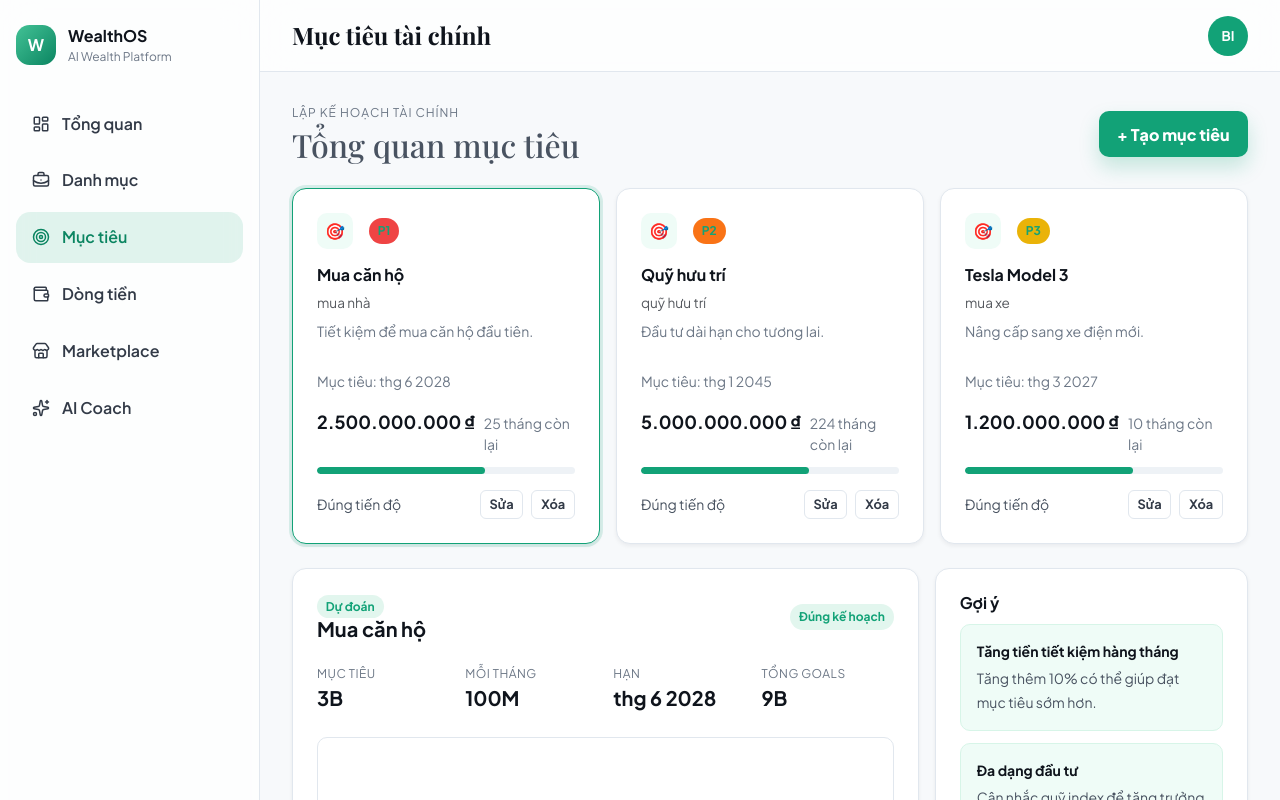
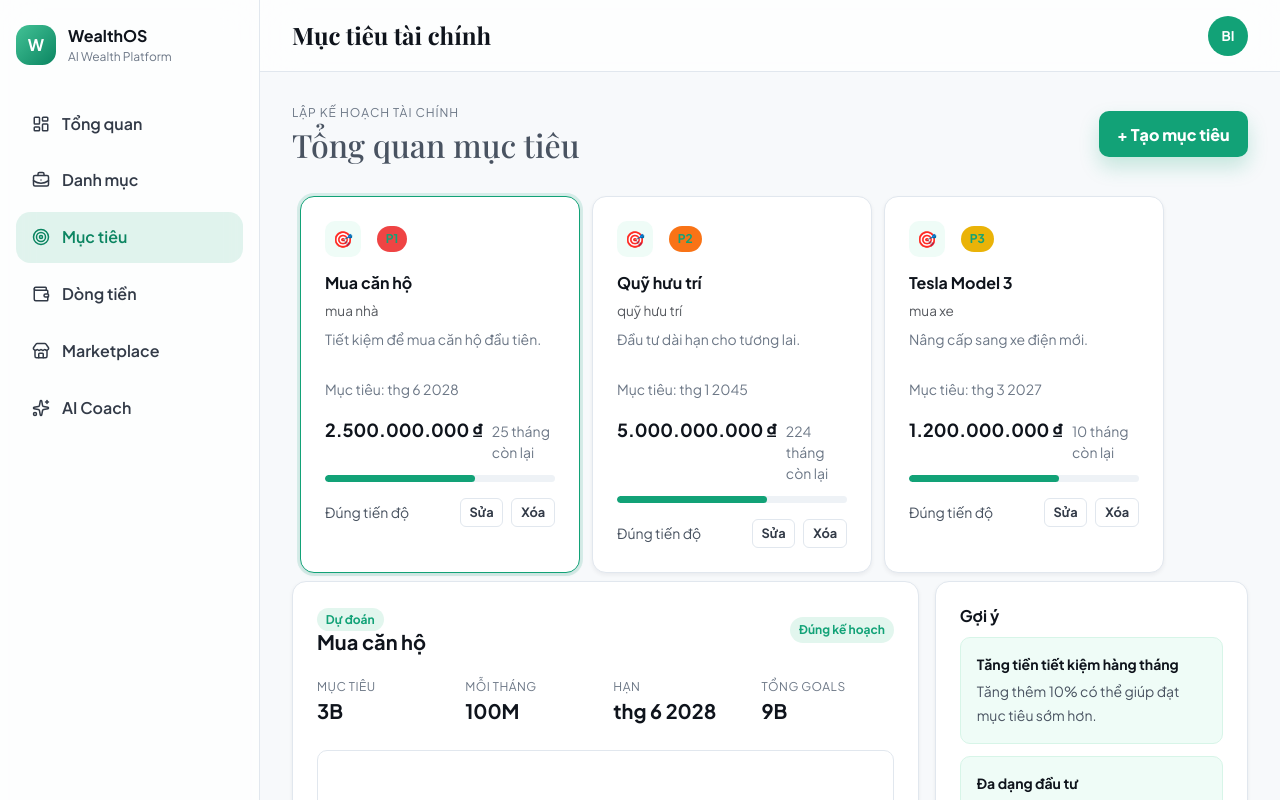
Before and after one commit to Th0ngpv/Capstone-Static-Frontend, a React (Vite) app: page /goals in a window 1280 px wide. Shown: the top 800 px of the page. Built offline with nearby package versions, Linux system fonts and the light colour scheme.

Commit message:
reactor: making the goals card smaller and scrollable to save vertical space

```diff
--- a/src/pages/goals/GoalsPage.css
+++ b/src/pages/goals/GoalsPage.css
@@ -158,10 +158,18 @@
 
 /* GOAL GRID */
 .goals-grid {
-  display: grid;
-  grid-template-columns: repeat(3, minmax(0, 1fr));
-  gap: var(--space-4);
-  margin-bottom: var(--space-5);
+  display: flex;
+  gap: var(--space-3);
+
+  overflow-x: auto;
+  overflow-y: hidden;
+
+  padding: var(--space-2);
+
+  scroll-snap-type: x proximity;
+  -webkit-overflow-scrolling: touch;
+
+  overscroll-behavior-x: contain;
 }
 
 .goal-card,
@@ -177,6 +185,10 @@
   padding: var(--space-5);
   cursor: pointer;
   outline: none;
+  flex: 0 0 280px;
+
+  scroll-snap-align: start;
+
   transition:
     border-color 160ms ease,
     box-shadow 160ms ease,
--- a/src/pages/goals/GoalsPage.tsx
+++ b/src/pages/goals/GoalsPage.tsx
@@ -302,7 +302,10 @@ export default function GoalsPage() {
       )}
 
       {/* goals grid */}
-      <section className="goals-grid">
+      <section className="goals-grid"
+        onWheel={(event) => {
+          event.currentTarget.scrollLeft += event.deltaY;
+        }}>
         {goals.map((goal) => {
           const monthsLeft = getMonthsLeft(
             goal.deadline,
```
